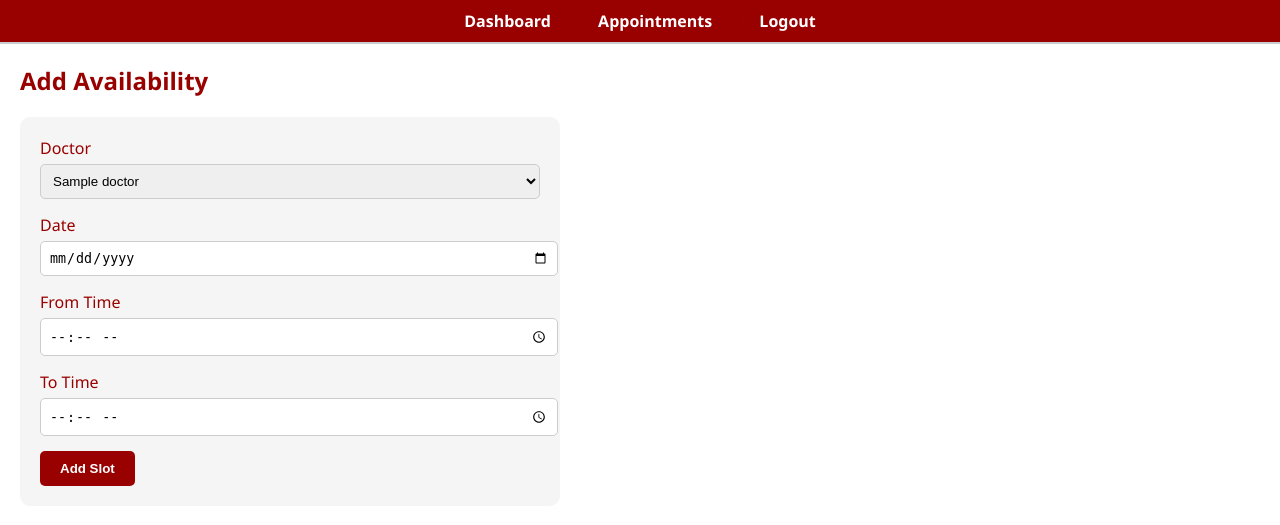
After one commit to kmdikshitha/hospital_booking, a Flask app: page /admin/add_availability in a window 1280 px wide. The commit adds this page. Shown: the top 525 px of the page. Run offline with Flask 3, Linux system fonts and the light colour scheme; a user stored in the database is signed in; tables that the repository leaves empty hold one stand-in row (values such as "Sample post").

Commit message:
added basic css and dev almost complete

```diff
--- a/app/routes/main_routes.py
+++ b/app/routes/main_routes.py
@@ -1,6 +1,7 @@
+from datetime import datetime, timedelta
 from flask import Blueprint, render_template, redirect, request, url_for, flash, session
 from flask_login import login_user, logout_user, login_required, current_user
-from app.models import db, User, Hospital, Doctor, Appointment, Location
+from app.models import Availability, db, User, Hospital, Doctor, Appointment, Location
 from sqlalchemy.orm import joinedload
 from werkzeug.security import generate_password_hash, check_password_hash
 from flask import current_app
@@ -107,12 +108,32 @@ def doctors(hospital_id):
 @login_required
 def book_doctor(id):
     doctor = Doctor.query.get_or_404(id)
+
+    # Retrieve availability for the selected doctor where the slot is not booked
+    available_slots = Availability.query.filter_by(doctor_id=doctor.id, is_booked=False).all()
+
     if request.method == 'POST':
+        slot_id = request.form['slot_id']
+        slot = Availability.query.get_or_404(slot_id)
+
+        if slot.is_booked:
+            flash('This time slot is already booked.')
+            return redirect(request.url)
+
+        # Mark the slot as booked
+        slot.is_booked = True
+
+        # Create appointment (this assumes appointment model and user logic is set up)
         appt = Appointment(user_id=current_user.id, doctor_id=id)
         db.session.add(appt)
         db.session.commit()
+
+        flash('Appointment booked successfully!')
         return redirect(url_for('main.confirmation'))
-    return render_template('book.html', doctor=doctor)
+
+    return render_template('book.html', doctor=doctor, available_slots=available_slots)
+
+
 
 # Confirmation
 @main.route('/confirm')
@@ -213,3 +234,48 @@ def add_doctor():
         return redirect(url_for('main.admin_dashboard'))
 
     return render_template('add_doctor.html', hospitals=hospitals)
+
+@main.route('/admin/add_availability', methods=['GET', 'POST'])
+@login_required
+def add_availability():
+    if current_user.role != 'admin':
+        flash('Unauthorized access.')
+        return redirect(url_for('main.dashboard'))
+
+    doctors = Doctor.query.all()
+
+    if request.method == 'POST':
+        doctor_id = request.form['doctor_id']
+        date = request.form['date']
+        from_time = request.form['from_time']
+        to_time = request.form['to_time']
+
+        date_obj = datetime.strptime(date, "%Y-%m-%d").date()
+        start_time = datetime.strptime(from_time, "%H:%M")
+        end_time = datetime.strptime(to_time, "%H:%M")
+
+        # Add 30-minute slots between start and end times
+        current_time = start_time
+        while current_time < end_time:
+            slot_time = current_time.time()
+            exists = Availability.query.filter_by(
+                doctor_id=doctor_id,
+                date=date_obj,
+                time=slot_time
+            ).first()
+
+            if not exists:
+                availability = Availability(
+                    doctor_id=doctor_id,
+                    date=date_obj,
+                    time=slot_time
+                )
+                db.session.add(availability)
+
+            current_time += timedelta(minutes=30)
+
+        db.session.commit()
+        flash("Availability slots added!")
+        return redirect(url_for('main.admin_dashboard'))
+
+    return render_template('add_availability.html', doctors=doctors)
--- /dev/null
+++ b/app/static/styles.css
@@ -0,0 +1,94 @@
+/* static/styles.css */
+
+body {
+    font-family: 'Segoe UI', Tahoma, Geneva, Verdana, sans-serif;
+    margin: 0;
+    padding: 0;
+    background-color: #fff;
+    color: #990000; /* IU Crimson */
+}
+
+nav {
+    background-color: #990000;
+    padding: 10px;
+    text-align: center;
+}
+
+nav a {
+    color: white;
+    text-decoration: none;
+    margin: 0 15px;
+    font-weight: bold;
+}
+
+nav a:hover {
+    text-decoration: underline;
+}
+
+h2 {
+    color: #990000;
+    margin-left: 20px;
+}
+
+form {
+    background-color: #f5f5f5;
+    padding: 20px;
+    margin: 20px;
+    border-radius: 10px;
+    max-width: 500px;
+}
+
+input[type="text"],
+input[type="date"],
+input[type="time"],
+select {
+    width: 100%;
+    padding: 8px;
+    margin-top: 5px;
+    margin-bottom: 15px;
+    border: 1px solid #ccc;
+    border-radius: 5px;
+}
+
+input[type="submit"] {
+    background-color: #990000;
+    color: white;
+    padding: 10px 20px;
+    border: none;
+    border-radius: 5px;
+    font-weight: bold;
+    cursor: pointer;
+}
+
+input[type="submit"]:hover {
+    background-color: #cc0000;
+}
+
+ul {
+    list-style-type: none;
+    padding-left: 20px;
+}
+
+ul li {
+    margin-bottom: 10px;
+}
+
+ul li a {
+    text-decoration: none;
+    color: #990000;
+    font-weight: bold;
+}
+
+ul li a:hover {
+    text-decoration: underline;
+}
+
+hr {
+    margin: 0;
+    border: 0;
+    border-top: 2px solid #ccc;
+}
+
+p {
+    margin-left: 20px;
+}
--- /dev/null
+++ b/app/templates/add_availability.html
@@ -0,0 +1,25 @@
+<!-- add_availability.html -->
+{% extends "base.html" %}
+{% block content %}
+  <h2>Add Availability</h2>
+  <form method="POST">
+    <label for="doctor_id">Doctor</label>
+    <select name="doctor_id" required>
+      {% for doc in doctors %}
+        <option value="{{ doc.id }}">{{ doc.name }}</option>
+      {% endfor %}
+    </select><br>
+
+    <label for="date">Date</label>
+    <input type="date" name="date" required><br>
+
+    <label for="from_time">From Time</label>
+    <input type="time" name="from_time" required><br>
+
+<label for="to_time">To Time</label>
+<input type="time" name="to_time" required><br>
+
+
+    <input type="submit" value="Add Slot">
+  </form>
+{% endblock %}
--- a/app/templates/admin_dashboard.html
+++ b/app/templates/admin_dashboard.html
@@ -5,5 +5,6 @@
     <li><a href="{{ url_for('main.add_location') }}">Add Location</a></li>
     <li><a href="{{ url_for('main.add_hospital') }}">Add Hospital</a></li>
     <li><a href="{{ url_for('main.add_doctor') }}">Add Doctor</a></li>
+    <li><a href="{{ url_for('main.add_availability') }}">Add Availability</a></li>
 </ul>
 {% endblock %}
--- a/app/templates/base.html
+++ b/app/templates/base.html
@@ -2,6 +2,7 @@
 <html lang="en">
 <head>
     <title>Hospital Appointment System</title>
+    <link rel="stylesheet" href="{{ url_for('static', filename='styles.css') }}">
 </head>
 <body>
     <nav>
--- /dev/null
+++ b/schema/availabilty.csv
@@ -0,0 +1,6 @@
+id,doctor_id,date,from_time,to_time,is_booked
+1,1,2025-04-30,09:00,09:30,False
+2,1,2025-04-30,10:00,10:30,True
+3,2,2025-04-30,11:00,11:30,False
+4,3,2025-05-01,15:00,15:30,False
+5,1,2025-04-30,09:30,10:00,False
```
Also changed, not shown: app/models.py (+11 -0 lines), app/templates/book.html (+10 -5 lines).
